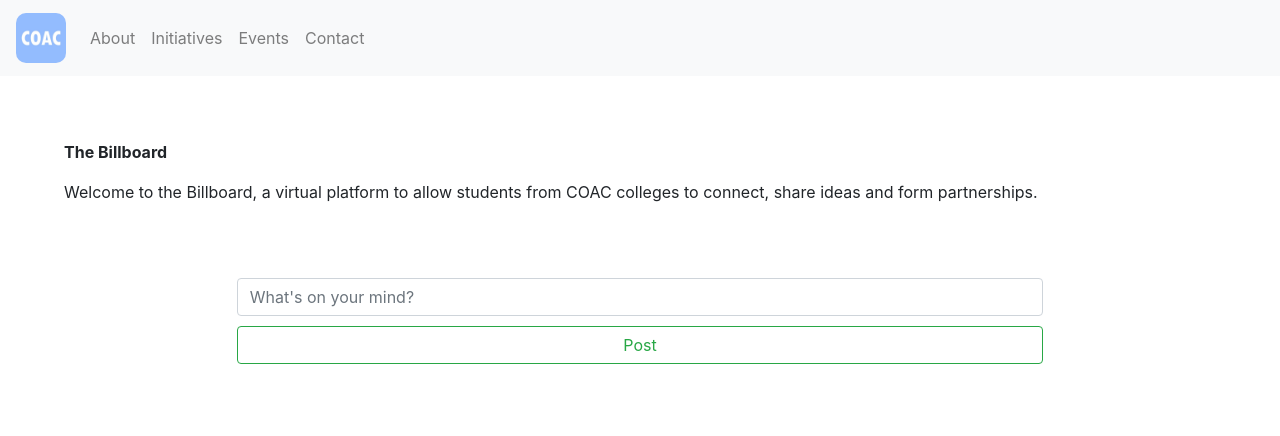
After one commit to TheFloatingString/coac-website, a Flask app: page /billboard in a window 1280 px wide. The commit adds this page. Shown: the top 436 px of the page. Run offline with Flask 2, Linux system fonts and the light colour scheme; parts of the project's set-up code (start-up, migrations or seed data) failed here and were passed over; some libraries are stand-ins or nearby versions.

Commit message:
Create billboard

```diff
--- a/app.py
+++ b/app.py
@@ -180,6 +180,10 @@ def check_letters_edit():
 
 	return render_template("check_letters.html", data=return_dict)
 
+@app.route("/billboard")
+def billboard():
+	return render_template("billboard.html")
+
 
 if __name__ == "__main__":
 	app.run(debug=True, host="0.0.0.0", port=5000)
--- /dev/null
+++ b/templates/billboard.html
@@ -0,0 +1,25 @@
+{% extends 'base.html' %}
+
+{% block title %}
+COAC
+{% endblock %}
+
+{% block content %}
+<div class="standard-spacing">
+
+
+	<p><b>The Billboard</b></p>
+	<p>Welcome to the Billboard, a virtual platform to allow students from COAC colleges to connect, share ideas and form partnerships.</p>
+
+	<form action="/billboard" method="POST">
+		<div class="form-group">
+			<input class="form-control" placeholder="What's on your mind?">
+			<button style="margin-top: 10px;" class="btn btn-block btn-outline-success" type="submit" value="submit">Post</button>
+		</div>
+	</form>
+
+
+</div>
+
+
+{% endblock %}
```
Also changed, not shown: templates/initiatives.html (+17 -0 lines).
